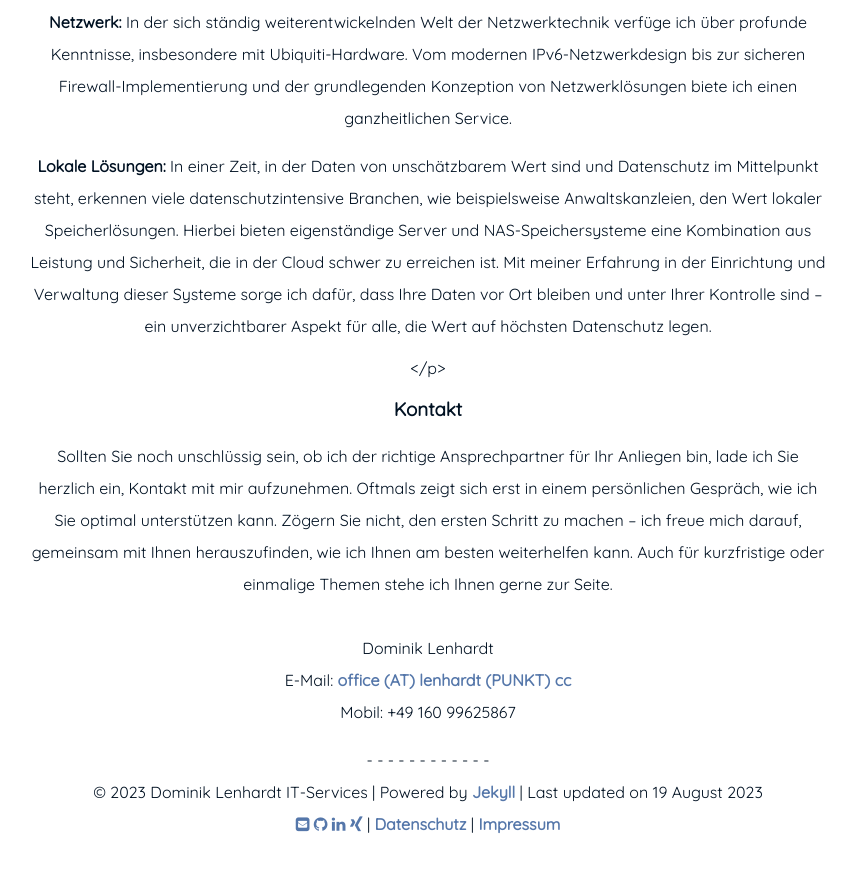
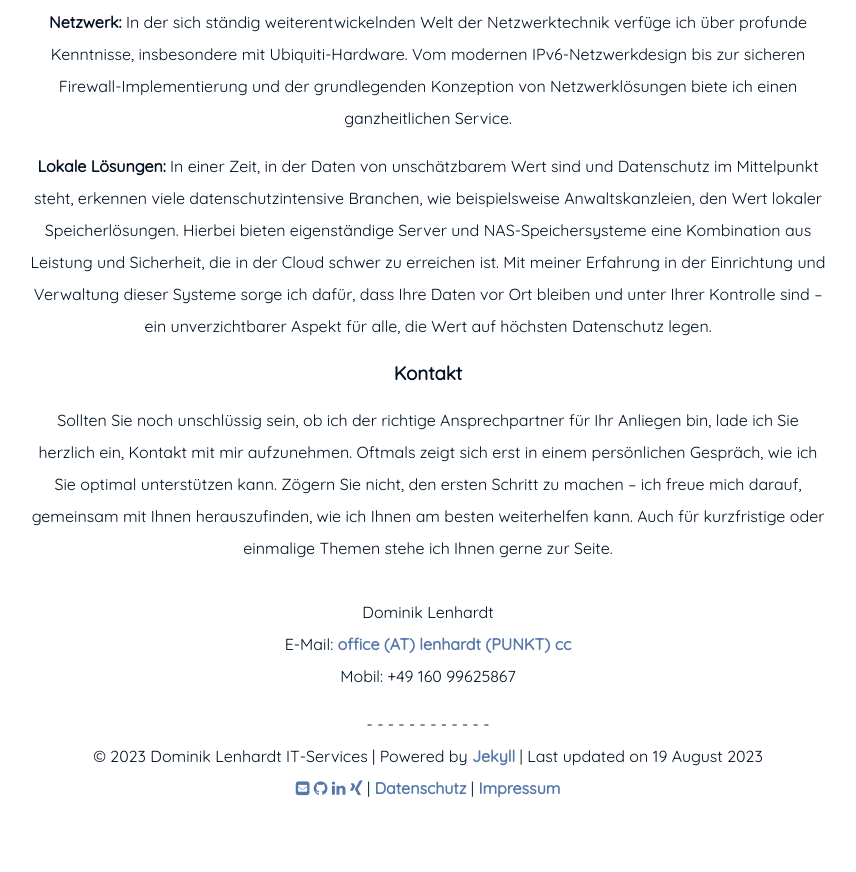
Before and after one commit to lenhardt-its/lenhardt-its.github.io, a Jekyll site: the page built from index.md, in a window 1280 px wide and 900 px high, scrolled down 1380 px. Shown: the top 872 px of the window, without its empty margins (212-1068 px from the left). Built offline with Jekyll 4.4.1, drawn with Linux system fonts in a browser that asks for light colours.

Commit message:
fix typo

```diff
--- a/_includes/page/title.html
+++ /dev/null
@@ -1,4 +0,0 @@
-<h1 class="page-title">
-<div class="page-title__text">{{ page.title }}</div>
-<div class="page-title__subtitle">{{ page.subtitle }}</div>
-</h1>
--- a/_layouts/page.html
+++ b/_layouts/page.html
@@ -1,6 +1,9 @@
 ---
 layout: default
 ---
-{% include page/title.html %}
+<h1 class="page-title">
+  <div class="page-title__text">{{ page.title }}</div>
+  <div class="page-title__subtitle">{{ page.subtitle }}</div>
+</h1>
 
 {{ content }}
--- a/_layouts/poem.html
+++ b/_layouts/poem.html
@@ -1,7 +1,10 @@
 ---
 layout: default
 ---
-{% include page/title.html %}
+<h1 class="page-title">
+  <div class="page-title__text">{{ page.title }}</div>
+  <div class="page-title__subtitle">{{ page.subtitle }}</div>
+</h1>
 
 <div class="center-text">
 {{ content }}
--- a/index.md
+++ b/index.md
@@ -19,7 +19,6 @@ sitemap:
 	<p><b>Windows:</b> Mit tiefem Verständnis für die Windows Server-Landschaft, von Versionen 2013 bis 2022, bin ich bestens gerüstet, um Unternehmensinfrastrukturen zu unterstützen und zu optimieren. Dies schließt Expertise im Active Directory und Exchange ein, zentrale Werkzeuge für Benutzermanagement und E-Mail-Kommunikation.</p>
 	<p><b>Netzwerk:</b> In der sich ständig weiterentwickelnden Welt der Netzwerktechnik verfüge ich über profunde Kenntnisse, insbesondere mit Ubiquiti-Hardware. Vom modernen IPv6-Netzwerkdesign bis zur sicheren Firewall-Implementierung und der grundlegenden Konzeption von Netzwerklösungen biete ich einen ganzheitlichen Service.</p>
 	<p><b>Lokale Lösungen:</b> In einer Zeit, in der Daten von unschätzbarem Wert sind und Datenschutz im Mittelpunkt steht, erkennen viele datenschutzintensive Branchen, wie beispielsweise Anwaltskanzleien, den Wert lokaler Speicherlösungen. Hierbei bieten eigenständige Server und NAS-Speichersysteme eine Kombination aus Leistung und Sicherheit, die in der Cloud schwer zu erreichen ist. Mit meiner Erfahrung in der Einrichtung und Verwaltung dieser Systeme sorge ich dafür, dass Ihre Daten vor Ort bleiben und unter Ihrer Kontrolle sind – ein unverzichtbarer Aspekt für alle, die Wert auf höchsten Datenschutz legen.</p>
-	</p>
 	<p><b><h3>Kontakt</h3></b></p>
 	<p>
 	Sollten Sie noch unschlüssig sein, ob ich der richtige Ansprechpartner für Ihr Anliegen bin, lade ich Sie herzlich ein, Kontakt mit mir aufzunehmen. Oftmals zeigt sich erst in einem persönlichen Gespräch, wie ich Sie optimal unterstützen kann. Zögern Sie nicht, den ersten Schritt zu machen – ich freue mich darauf, gemeinsam mit Ihnen herauszufinden, wie ich Ihnen am besten weiterhelfen kann. Auch für kurzfristige oder einmalige Themen stehe ich Ihnen gerne zur Seite.<br>
```
